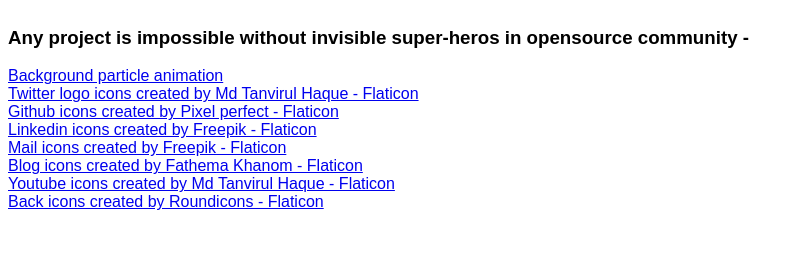
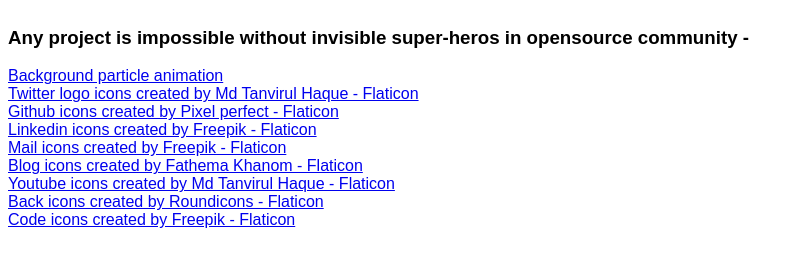
Before and after one commit to AtharvaMahamuni/atharvamahamuni.github.io, a plain HTML site: page attributes.html in a window 1280 px wide. Shown: the whole page, without its empty margins (0-804 px from the left). Drawn offline with Linux system fonts and the light colour scheme.

Commit message:
final version as of now

```diff
--- a/attributes.html
+++ b/attributes.html
@@ -47,6 +47,10 @@
       <a href="https://www.flaticon.com/free-icons/back" title="back icons"
         >Back icons created by Roundicons - Flaticon</a
       >
+
+      <a href="https://www.flaticon.com/free-icons/code" title="code icons"
+        >Code icons created by Freepik - Flaticon</a
+      >
     </div>
   </body>
 </html>
```
Also changed, not shown: index.html (+2 -1 lines), icons/programming-code-signs.png (added).
